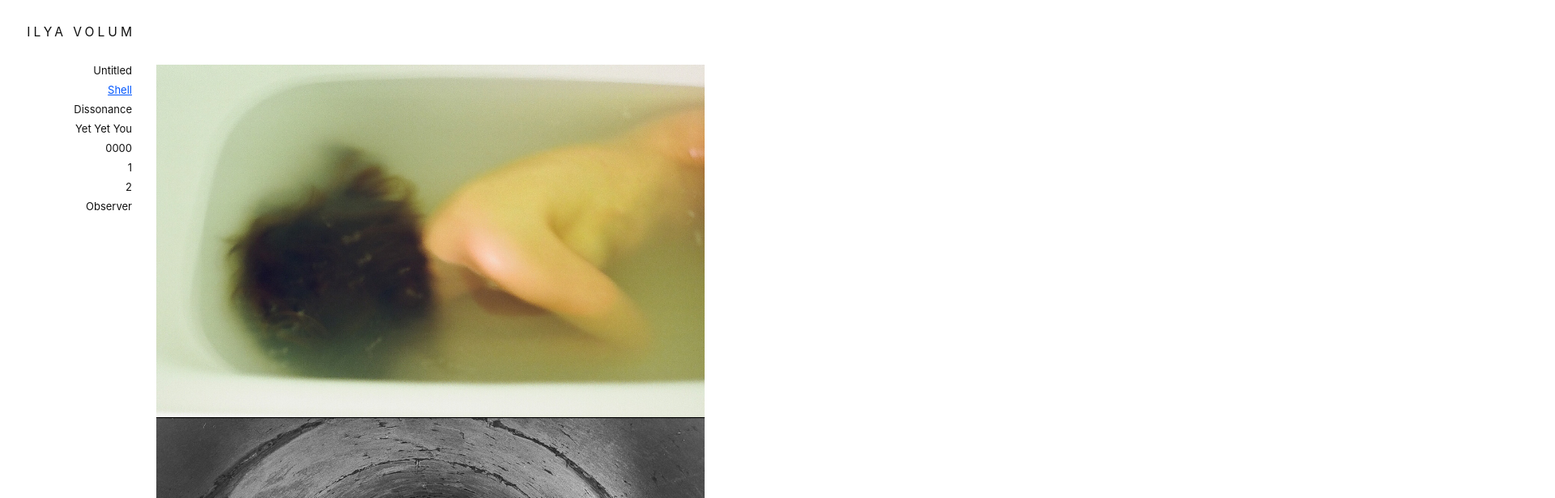
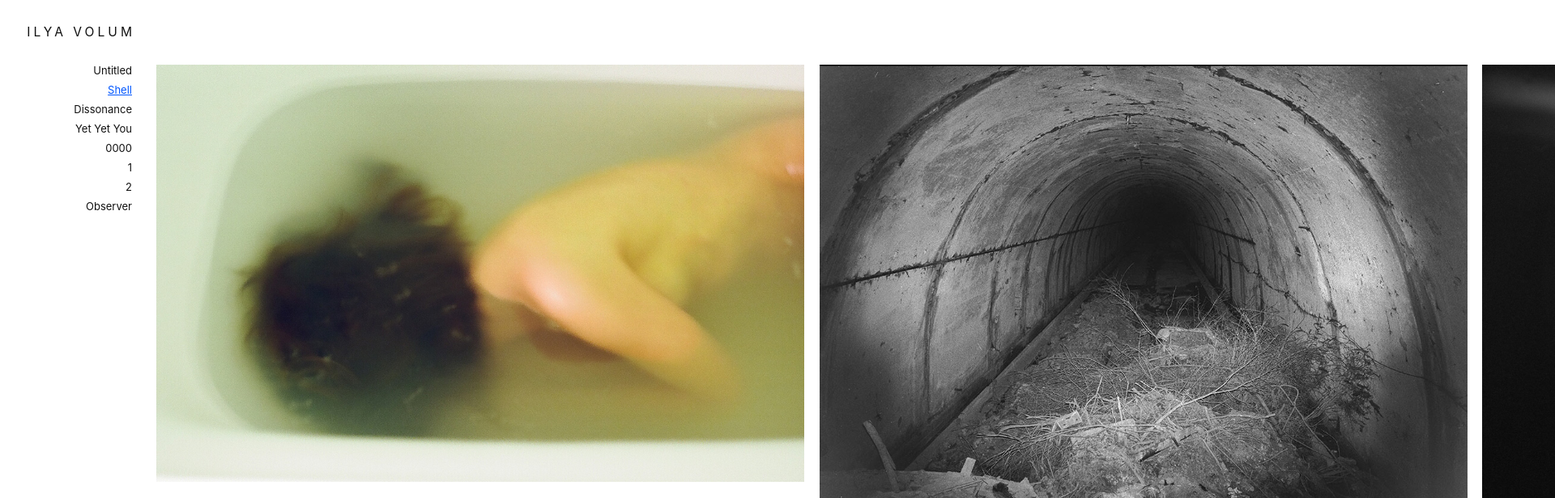
Before and after one commit to ilyavolum/ilyavolum.github.io, a plain HTML site: page shell/index.html in a window 1280 px wide. Shown: the top 616 px of the page at 81% size, 1920 px wide, since content can reach past the window. Drawn offline with Linux system fonts and the light colour scheme.

Commit message:
horizontal project

```diff
--- a/index.css
+++ b/index.css
@@ -84,6 +84,8 @@ nav h1 {
   margin-bottom: 15px;
 }
 .project-horizontal img {
+  display: inline-block;
+  vertical-align: top;
   margin-bottom: 15px;
 }
 @media only screen and (min-width: 600px) {
--- a/js/index.js
+++ b/js/index.js
@@ -2,6 +2,7 @@ document.addEventListener("DOMContentLoaded", function() {
   var homepage = document.getElementById("homepage");
   var projectHorizontal = document.getElementById("project-horizontal");
   var imagesHomepage = ['1.2.jpg', '2.jpg', '3.jpg'];
+  var wWidth = window.innerWidth;
 
   if (homepage) {
     var img = document.createElement('img');
@@ -12,7 +13,19 @@ document.addEventListener("DOMContentLoaded", function() {
 
   if (projectHorizontal) {
     var img = document.querySelectorAll('img');
-    var imgWidth = img[0].getBoundingClientRect().width;
-    projectHorizontal.style.width = imgWidth * ( img.lenght() + 1 );
+    if (wWidth > 1100) {
+      var imgWidth = 800;
+    } else if (wWidth > 900) {
+      var imgWidth = 700;
+    } else if (wWidth > 600) {
+      var imgWidth = 400;
+    } else {
+      return;
+    }
+
+    for (var i = img.length - 1; i >= 0; i--) {
+      img[i].style.width = imgWidth + 'px';
+    }
+    projectHorizontal.style.width = imgWidth * ( img.length + 1 ) - 100 + 'px';
   }
 });
--- a/shell/index.html
+++ b/shell/index.html
@@ -4,6 +4,7 @@
     <meta content="width=device-width, initial-scale=1.0, user-scalable=0, minimum-scale=1.0, maximum-scale=1.0" name="viewport">
     <title>Shell / ILYA VOLUM</title>
     <link rel="shortcut icon" href="/favicon.ico">
+    <script src="/js/index.js"></script>
   </head>
   <link href="/index.css" rel="stylesheet" type="text/css">
   <body>
```
Also changed, not shown: untitled/index.html (+1 -0 lines).
